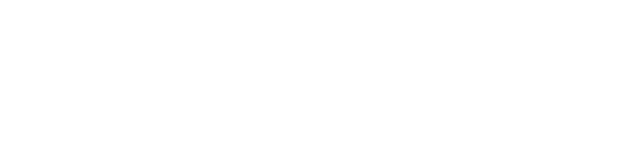
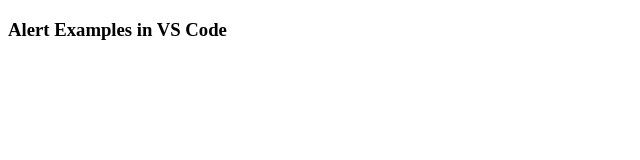
Before and after one commit to MSerranocode/MyGitTest, a plain HTML site: page index.html in a window 1280 px wide. Shown: the whole page, without its empty margins (0-640 px from the left). Drawn offline with Linux system fonts and the light colour scheme.

Commit message:
Added Features

```diff
--- a/index.html
+++ b/index.html
@@ -7,6 +7,6 @@
     <title>Document</title>
 </head>
 <body>
-
+    <h3>Alert Examples in VS Code</h3>
 </body>
 </html>
```
